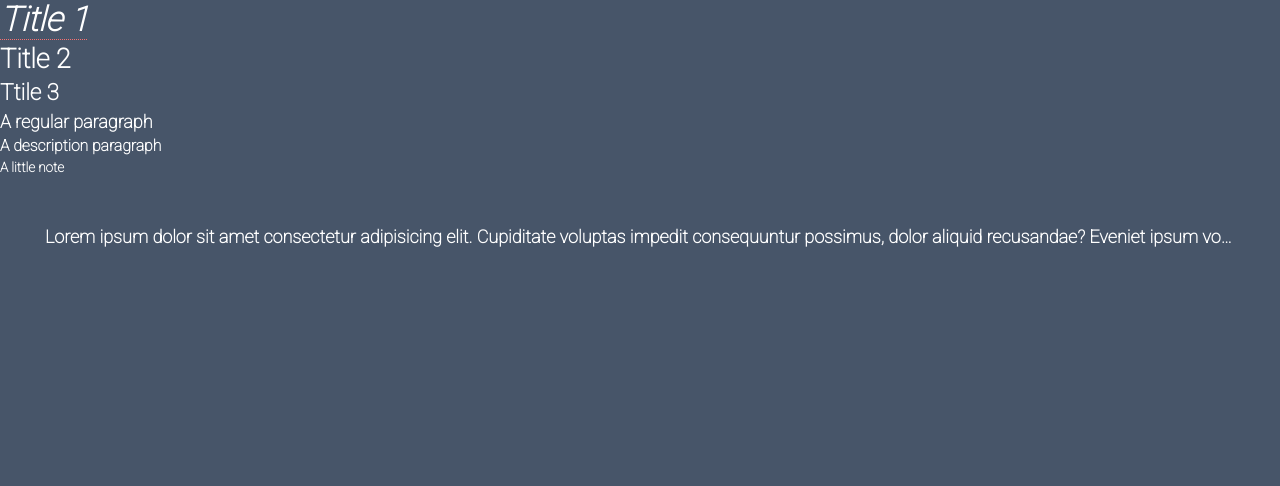
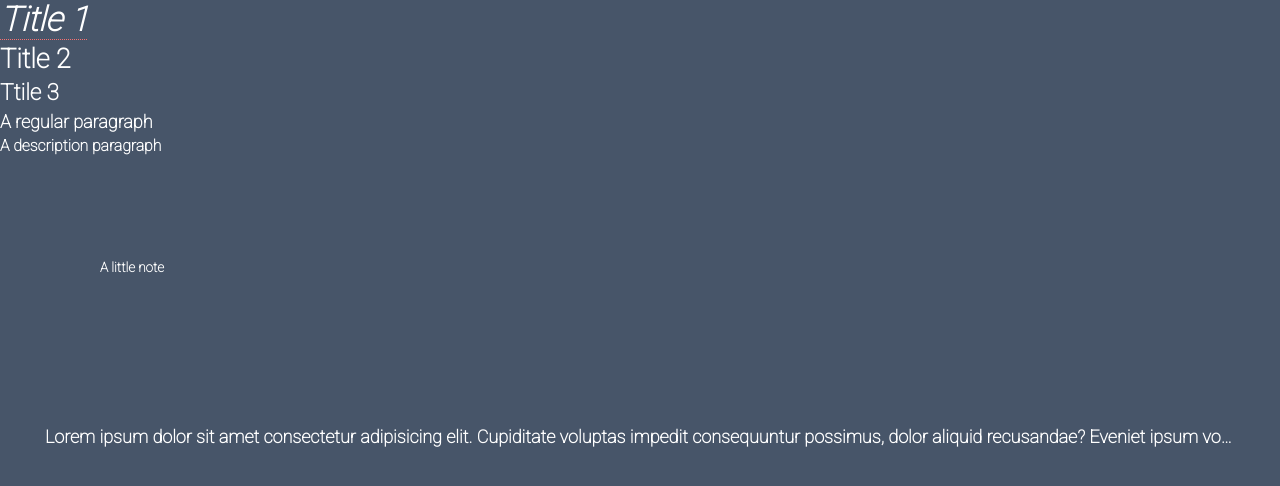
Before and after one commit to Forellko/tailwind_freeCodeCamp, a React (Create React App) app: page / in a window 1280 px wide. Shown: the top 486 px of the page. Built offline with nearby package versions, Linux system fonts and the light colour scheme.

Commit message:
add margin and padding pixels

```diff
--- a/src/App.jsx
+++ b/src/App.jsx
@@ -10,7 +10,9 @@ function App() {
       <h3 className="text-xl">Ttile 3</h3>
       <p className="text-base">A regular paragraph</p>
       <p className="text-sm">A description paragraph</p>
-      <p className="text-xs">A little note</p>
+      <p className="text-xs pt-[100px] pb-[100px] mr-[100px] ml-[100px]">
+        A little note
+      </p>
       <p className="truncate p-5 m-5">
         Lorem ipsum dolor sit amet consectetur adipisicing elit. Cupiditate
         voluptas impedit consequuntur possimus, dolor aliquid recusandae?
```
